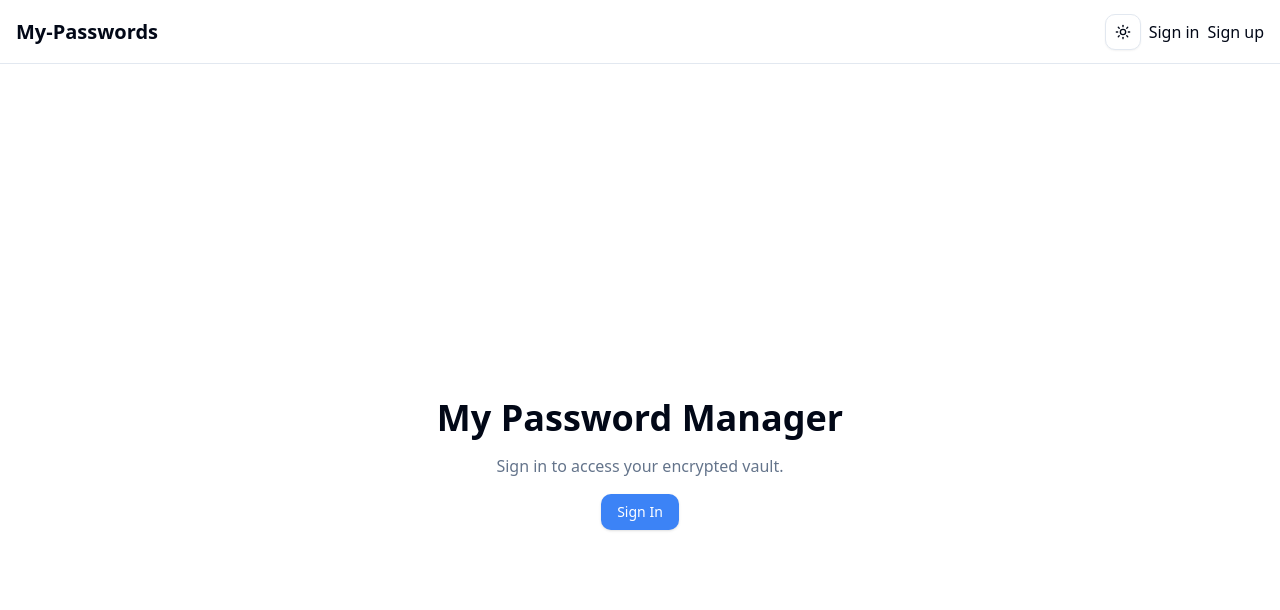
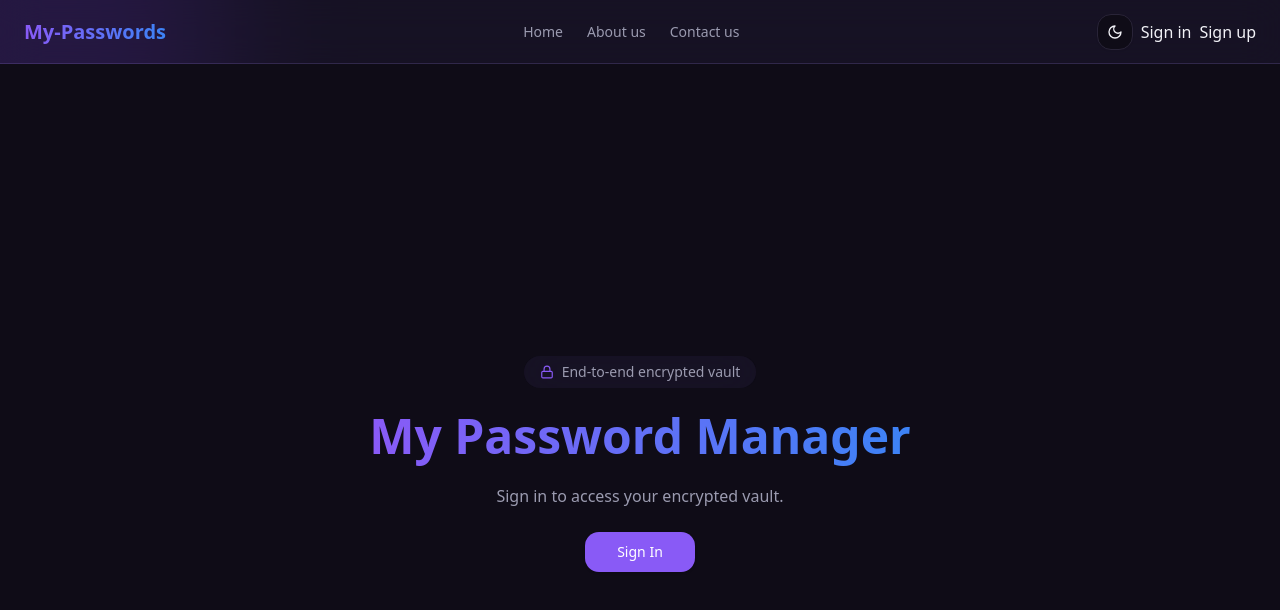
Before and after one commit to junaids79/Password-Manager, a Next.js app: page / in a window 1280 px wide. Shown: the top 610 px of the page. Built offline with nearby package versions, Linux system fonts and the light colour scheme; no server answers.

Commit message:
UI changes

```diff
--- a/app/globals.css
+++ b/app/globals.css
@@ -4,67 +4,74 @@
 
 @layer base {
   :root {
-    --background: 0 0% 100%;
-    --foreground: 222.2 84% 4.9%;
+    --background: 240 20% 99%;
+    --foreground: 240 10% 8%;
 
     --card: 0 0% 100%;
-    --card-foreground: 222.2 84% 4.9%;
+    --card-foreground: 240 10% 8%;
 
     --popover: 0 0% 100%;
-    --popover-foreground: 222.2 84% 4.9%;
+    --popover-foreground: 240 10% 8%;
 
-    --primary: 217 91% 60%;
+    --primary: 258 90% 66%;
     --primary-foreground: 0 0% 100%;
 
-    --secondary: 210 40% 96.1%;
-    --secondary-foreground: 222.2 47.4% 11.2%;
+    --secondary: 240 20% 95%;
+    --secondary-foreground: 240 10% 15%;
 
-    --muted: 210 40% 96.1%;
-    --muted-foreground: 215.4 16.3% 46.9%;
+    --muted: 240 20% 95%;
+    --muted-foreground: 240 8% 45%;
 
-    --accent: 210 40% 96.1%;
-    --accent-foreground: 222.2 47.4% 11.2%;
+    --accent: 240 20% 95%;
+    --accent-foreground: 240 10% 15%;
 
     --destructive: 0 84.2% 60.2%;
     --destructive-foreground: 210 40% 98%;
 
-    --border: 214.3 31.8% 91.4%;
-    --input: 214.3 31.8% 91.4%;
-    --ring: 217 91% 60%;
+    --border: 240 15% 90%;
+    --input: 240 15% 90%;
+    --ring: 258 90% 66%;
 
-    --radius: 0.75rem;
+    --radius: 1rem;
+
+    --glass-bg: rgba(255, 255, 255, 0.65);
+    --glass-border: rgba(124, 58, 237, 0.15);
   }
 
   .dark {
-    --background: 222.2 84% 4.9%;
-    --foreground: 210 40% 98%;
+    --background: 256 30% 7%;
+    --foreground: 240 25% 96%;
 
-    --card: 222.2 84% 4.9%;
-    --card-foreground: 210 40% 98%;
+    --card: 256 28% 10%;
+    --card-foreground: 240 25% 96%;
 
-    --popover: 222.2 84% 4.9%;
-    --popover-foreground: 210 40% 98%;
+    --popover: 256 28% 10%;
+    --popover-foreground: 240 25% 96%;
 
-    --primary: 217 91% 60%;
+    --primary: 258 90% 66%;
     --primary-foreground: 0 0% 100%;
 
-    --secondary: 217.2 32.6% 17.5%;
-    --secondary-foreground: 210 40% 98%;
+    --secondary: 256 22% 16%;
+    --secondary-foreground: 240 25% 96%;
 
-    --muted: 217.2 32.6% 17.5%;
-    --muted-foreground: 215 20.2% 65.1%;
+    --muted: 256 22% 16%;
+    --muted-foreground: 240 12% 65%;
 
-    --accent: 217.2 32.6% 17.5%;
-    --accent-foreground: 210 40% 98%;
+    --accent: 256 22% 16%;
+    --accent-foreground: 240 25% 96%;
 
-    --destructive: 0 62.8% 30.6%;
+    --destructive: 0 62.8% 50.6%;
     --destructive-foreground: 210 40% 98%;
 
-    --border: 217.2 32.6% 17.5%;
-    --input: 217.2 32.6% 17.5%;
-    --ring: 217 91% 60%;
+    --border: 256 22% 18%;
+    --input: 256 22% 18%;
+    --ring: 258 90% 66%;
+
+    --glass-bg: rgba(30, 24, 48, 0.55);
+    --glass-border: rgba(167, 139, 250, 0.18);
   }
 }
+
 @layer base {
   * {
     @apply border-border;
@@ -73,3 +80,20 @@
     @apply bg-background text-foreground;
   }
 }
+
+@layer components {
+  .glass-card {
+    background-color: var(--glass-bg) !important;
+    border-color: var(--glass-border) !important;
+    backdrop-filter: blur(20px);
+    -webkit-backdrop-filter: blur(20px);
+  }
+
+  .gradient-text {
+    background-image: linear-gradient(90deg, hsl(258 90% 66%), hsl(217 91% 60%));
+    -webkit-background-clip: text;
+    background-clip: text;
+    -webkit-text-fill-color: transparent;
+    color: transparent;
+  }
+}
--- a/app/layout.tsx
+++ b/app/layout.tsx
@@ -2,7 +2,11 @@ import { ClerkProvider } from '@clerk/nextjs'
 import { ThemeProvider } from "@/components/theme-provider"
 import "./globals.css";
 import Navbar from '@/components/Navbar'
-import {Toaster} from "react-hot-toast"
+import { Toaster } from "react-hot-toast"
+import { Inter } from "next/font/google"
+
+const inter = Inter({ subsets: ["latin"], variable: "--font-inter" })
+
 export default function RootLayout({
   children,
 }: {
@@ -11,18 +15,23 @@ export default function RootLayout({
   return (
     <ClerkProvider>
       <html lang="en" suppressHydrationWarning>
-        <body className="min-h-screen bg-background text-foreground antialiased">
+        <body className={`${inter.variable} min-h-screen bg-background text-foreground antialiased font-sans`}>
           <ThemeProvider
             attribute="class"
-            defaultTheme="system"
+            defaultTheme="dark"
             enableSystem
             disableTransitionOnChange
           >
-                      <Navbar/>
-                      <Toaster
-  position="top-center"
-  reverseOrder={false}
-/>
+            <div className="pointer-events-none fixed inset-0 -z-10 overflow-hidden">
+              <div className="absolute -top-40 -left-40 h-96 w-96 rounded-full bg-violet-600/30 blur-3xl" />
+              <div className="absolute top-1/3 -right-32 h-96 w-96 rounded-full bg-blue-600/20 blur-3xl" />
+              <div className="absolute bottom-0 left-1/4 h-96 w-96 rounded-full bg-indigo-600/20 blur-3xl" />
+            </div>
+            <Navbar />
+            <Toaster
+              position="top-center"
+              reverseOrder={false}
+            />
             {children}
           </ThemeProvider>
         </body>
--- a/app/page.tsx
+++ b/app/page.tsx
@@ -4,6 +4,7 @@ import { currentUser } from "@clerk/nextjs/server"
 import { getVaultMetadata } from "@/actions/action"
 import { SignInButton } from "@clerk/nextjs"
 import { Button } from "@/components/ui/button"
+import { Lock, ShieldCheck, KeyRound } from "lucide-react"
 
 export const metadata: Metadata = {
   title: "MyPasswords - Home",
@@ -16,11 +17,17 @@ export default async function Home() {
   if (!user) {
     return (
       <main className="flex min-h-screen flex-col items-center justify-center bg-background p-12">
-        <div className="text-center space-y-4">
-          <h1 className="text-4xl font-bold text-foreground">My Password Manager</h1>
+        <div className="animate-in fade-in-0 slide-in-from-bottom-4 duration-700 text-center space-y-6">
+          <div className="glass-card mx-auto flex w-fit items-center gap-2 rounded-full px-4 py-1.5 text-sm text-muted-foreground">
+            <Lock className="h-3.5 w-3.5 text-primary" />
+            End-to-end encrypted vault
+          </div>
+          <h1 className="text-4xl font-bold sm:text-5xl">
+            <span className="gradient-text">My Password Manager</span>
+          </h1>
           <p className="text-muted-foreground">Sign in to access your encrypted vault.</p>
           <SignInButton>
-            <Button>Sign In</Button>
+            <Button size="lg">Sign In</Button>
           </SignInButton>
         </div>
       </main>
@@ -31,11 +38,32 @@ export default async function Home() {
 
   return (
     <main className="flex min-h-screen flex-col items-center bg-background p-12">
-      <div className="mb-12 w-full max-w-5xl text-center">
-        <h1 className="text-4xl font-bold text-foreground">My Password Manager</h1>
-        <p className="mt-2 text-muted-foreground">
+      <div className="animate-in fade-in-0 slide-in-from-bottom-4 duration-700 mb-12 w-full max-w-5xl text-center">
+        <div className="glass-card mx-auto mb-4 flex w-fit items-center gap-2 rounded-full px-4 py-1.5 text-sm text-muted-foreground">
+          <Lock className="h-3.5 w-3.5 text-primary" />
+          End-to-end encrypted vault
+        </div>
+        <h1 className="text-4xl font-bold sm:text-5xl">
+          <span className="gradient-text">My Password Manager</span>
+        </h1>
+        <p className="mt-3 text-muted-foreground">
           Your passwords and cards are encrypted client-side with your master password.
         </p>
+
+        <div className="mt-5 flex flex-wrap items-center justify-center gap-2 text-xs text-muted-foreground">
+          <span className="flex items-center gap-1 rounded-full bg-secondary px-3 py-1">
+            <ShieldCheck className="h-3 w-3 text-primary" />
+            AES-256 Encryption
+          </span>
+          <span className="flex items-center gap-1 rounded-full bg-secondary px-3 py-1">
+            <KeyRound className="h-3 w-3 text-primary" />
+            Zero-Knowledge
+          </span>
+          <span className="flex items-center gap-1 rounded-full bg-secondary px-3 py-1">
+            <Lock className="h-3 w-3 text-primary" />
+            Client-Side Only
+          </span>
+        </div>
       </div>
 
       <VaultContent userId={user.id} metadata={metadata} />
--- a/components/Navbar.tsx
+++ b/components/Navbar.tsx
@@ -18,15 +18,14 @@ const Navbar = () => {
     const { setTheme } = useTheme()
 
   return (
-   <nav className='flex justify-between items-center px-4 h-16 text-foreground bg-card border-b border-border'>
-    <span className='font-bold text-xl'>My-Passwords</span>
-    {/* <ul className='flex items-center justify-start gap-5 text-muted-foreground'>
-        {/* <li className="hover:text-foreground transition-colors">Home</li>
-        <li className="hover:text-foreground transition-colors">About us</li>
-        <li className="hover:text-foreground transition-colors">Contact us</li> */}
+   <nav className='sticky top-0 z-50 flex justify-between items-center px-6 h-16 text-foreground glass-card border-b'>
+    <span className='font-bold text-xl gradient-text'>My-Passwords</span>
+    <ul className='hidden sm:flex items-center justify-start gap-6 text-sm text-muted-foreground'>
+        <li className="hover:text-foreground transition-colors cursor-pointer">Home</li>
+        <li className="hover:text-foreground transition-colors cursor-pointer">About us</li>
+        <li className="hover:text-foreground transition-colors cursor-pointer">Contact us</li>
+    </ul>
     <div className='flex gap-2 justify-center items-center'>
-
-
         <DropdownMenu>
       <DropdownMenuTrigger asChild>
         <Button variant="outline" size="icon">
--- /dev/null
+++ b/lib/security-score.ts
@@ -0,0 +1,40 @@
+import zxcvbn from "zxcvbn"
+import type { PasswordEntry } from "@/lib/types"
+
+export interface SecurityScoreResult {
+  score: number
+  weakCount: number
+  reusedCount: number
+}
+
+export function computeSecurityScore(passwords: PasswordEntry[]): SecurityScoreResult {
+  if (passwords.length === 0) {
+    return { score: 100, weakCount: 0, reusedCount: 0 }
+  }
+
+  const seen = new Map<string, number>()
+  let totalStrength = 0
+  let weakCount = 0
+
+  for (const entry of passwords) {
+    const result = zxcvbn(entry.password)
+    totalStrength += result.score
+    if (result.score <= 1) weakCount++
+    seen.set(entry.password, (seen.get(entry.password) ?? 0) + 1)
+  }
+
+  const reusedCount = Array.from(seen.values()).filter((count) => count > 1).length
+
+  const avgStrength = totalStrength / passwords.length
+  const strengthScore = (avgStrength / 4) * 100
+
+  const reusedPenalty = (reusedCount / passwords.length) * 30
+  const weakPenalty = (weakCount / passwords.length) * 20
+
+  const score = Math.max(
+    0,
+    Math.min(100, Math.round(strengthScore - reusedPenalty - weakPenalty))
+  )
+
+  return { score, weakCount, reusedCount }
+}
```
Also changed, not shown: components/vault-content.tsx (+51 -20 lines), components/your-cards.tsx (+34 -9 lines), components/your-passwords.tsx (+21 -5 lines).
